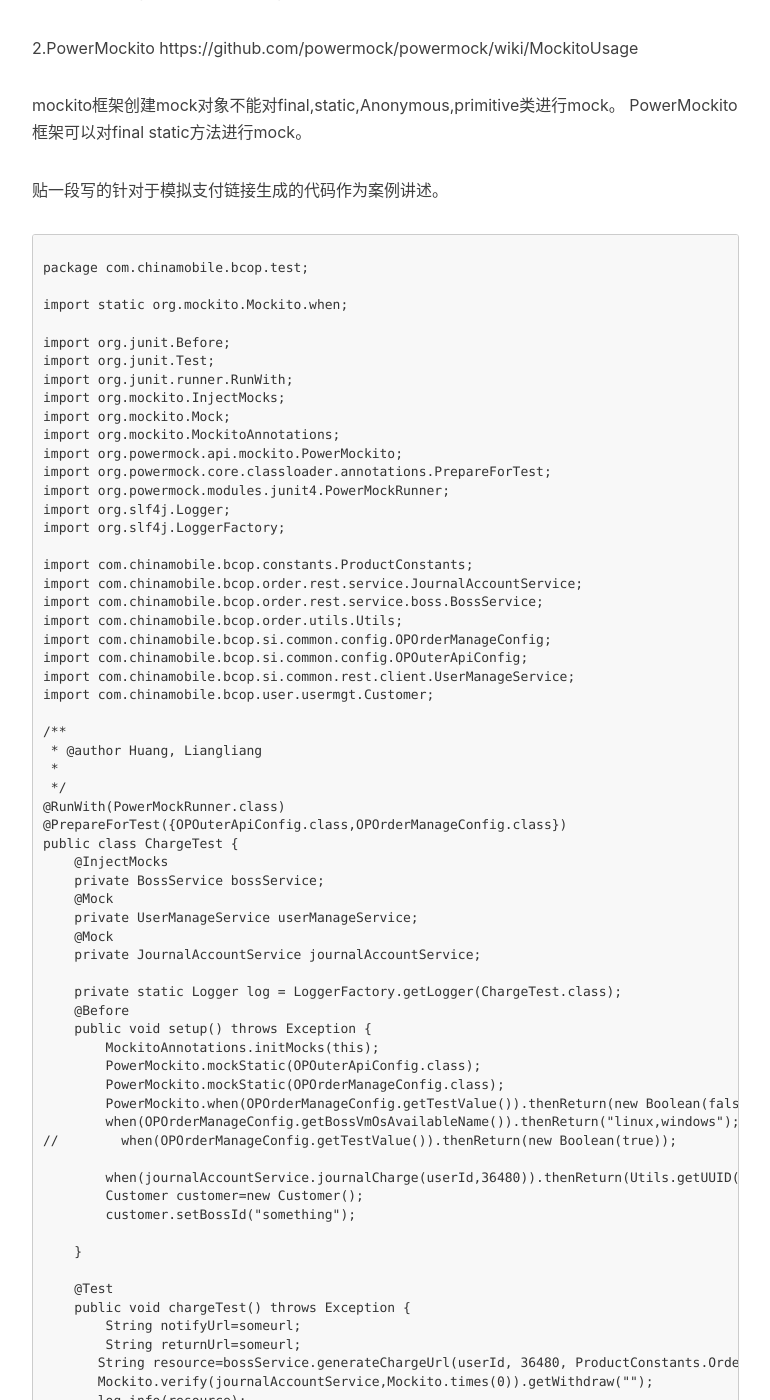
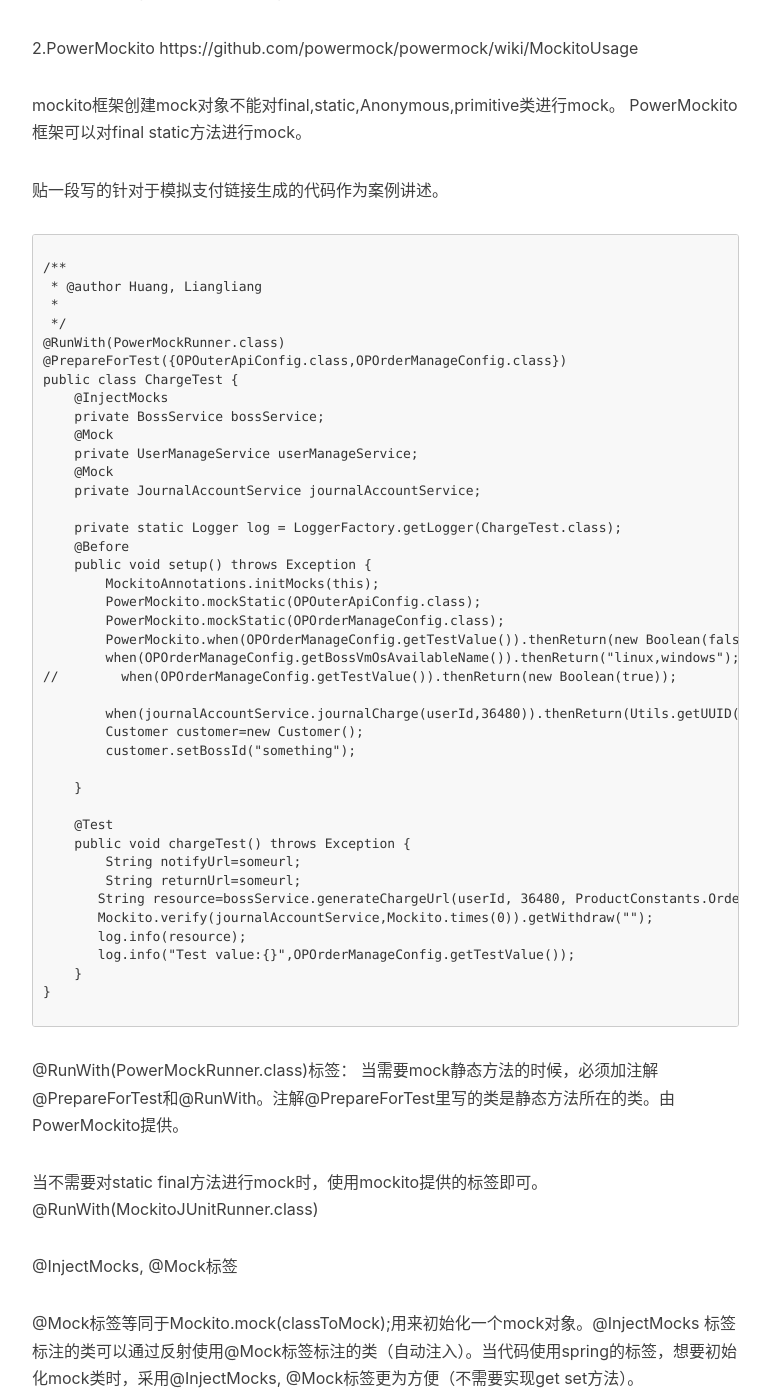
Before and after one commit to lianghuang/lianghuang.github.io, a Jekyll site: the page built from _posts/2016-12-30-Mockito，PowerMockito使用入门.md, in a window 1280 px wide and 1400 px high, scrolled down 2432 px. Shown: the whole window, without its empty margins (233-1003 px from the left). Built offline with Jekyll 4.4.1, drawn with Linux system fonts in a browser that asks for light colours; nearby versions of some CDN libraries; comment, search, counter and statistics services are not loaded; some of the changed text lies outside the part shown.

````diff
--- a/CNAME
+++ b/CNAME
@@ -1 +1 @@
-huangxuan.me
+huangliangliang.me
--- a/_config.yml
+++ b/_config.yml
@@ -48,10 +48,10 @@
 
 
 # Disqus settings
-disqus_username: huangliangliang
+#disqus_username: huangliangliang
 
 # Duoshuo settings
-duoshuo_username: huangliangliang
+duoshuo_username: lianghuang
 # Share component is depend on Comment so we can NOT use share only.
 duoshuo_share: true                     # set to false if you want to use Comment without Sharing
 
--- a/_posts/2016-12-30-Mockito，PowerMockito使用入门.md
+++ b/_posts/2016-12-30-Mockito，PowerMockito使用入门.md
@@ -59,6 +60,7 @@
     <scope>test</scope>
 </dependency>
 ```
+
 PowerMockito maven依赖：
 
 
@@ -90,32 +92,8 @@
 PowerMockito框架可以对final static方法进行mock。
 
 贴一段写的针对于模拟支付链接生成的代码作为案例讲述。
+
 ```
-
-package com.chinamobile.bcop.test;
-
-import static org.mockito.Mockito.when;
-
-import org.junit.Before;
-import org.junit.Test;
-import org.junit.runner.RunWith;
-import org.mockito.InjectMocks;
-import org.mockito.Mock;
-import org.mockito.MockitoAnnotations;
-import org.powermock.api.mockito.PowerMockito;
-import org.powermock.core.classloader.annotations.PrepareForTest;
-import org.powermock.modules.junit4.PowerMockRunner;
-import org.slf4j.Logger;
-import org.slf4j.LoggerFactory;
-
-import com.chinamobile.bcop.constants.ProductConstants;
-import com.chinamobile.bcop.order.rest.service.JournalAccountService;
-import com.chinamobile.bcop.order.rest.service.boss.BossService;
-import com.chinamobile.bcop.order.utils.Utils;
-import com.chinamobile.bcop.si.common.config.OPOrderManageConfig;
-import com.chinamobile.bcop.si.common.config.OPOuterApiConfig;
-import com.chinamobile.bcop.si.common.rest.client.UserManageService;
-import com.chinamobile.bcop.user.usermgt.Customer;
 
 /**
  * @author Huang, Liangliang
````
Also changed, not shown: other parts of _posts/2016-12-30-Mockito，PowerMockito使用入门.md (+1 -0 lines), _posts/2016-06-16-ActiveMQ基于MariaDB  galera集群做数据库高可用下，出现deadlock的问题.md (added, +91 -0 lines), about.html (+1 -11 lines), README.md (deleted).
